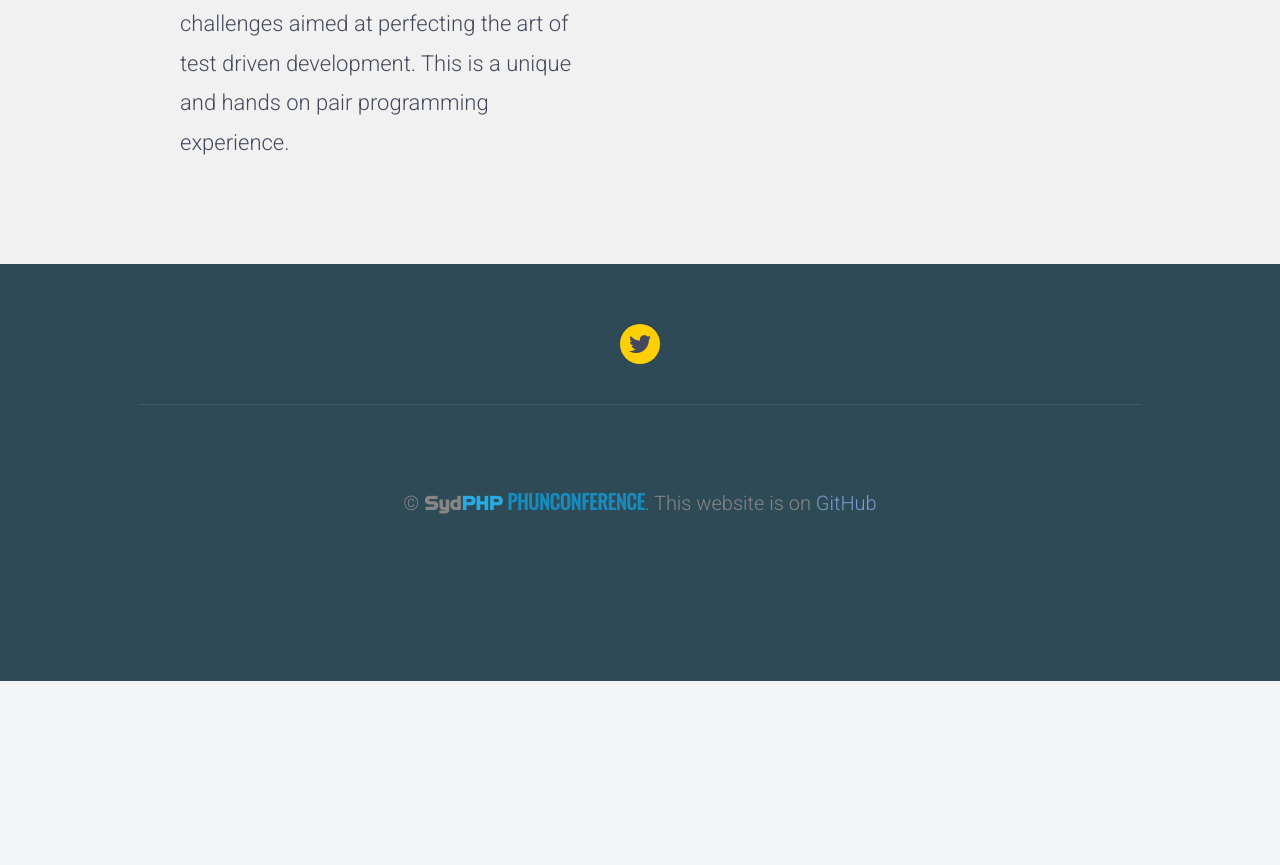
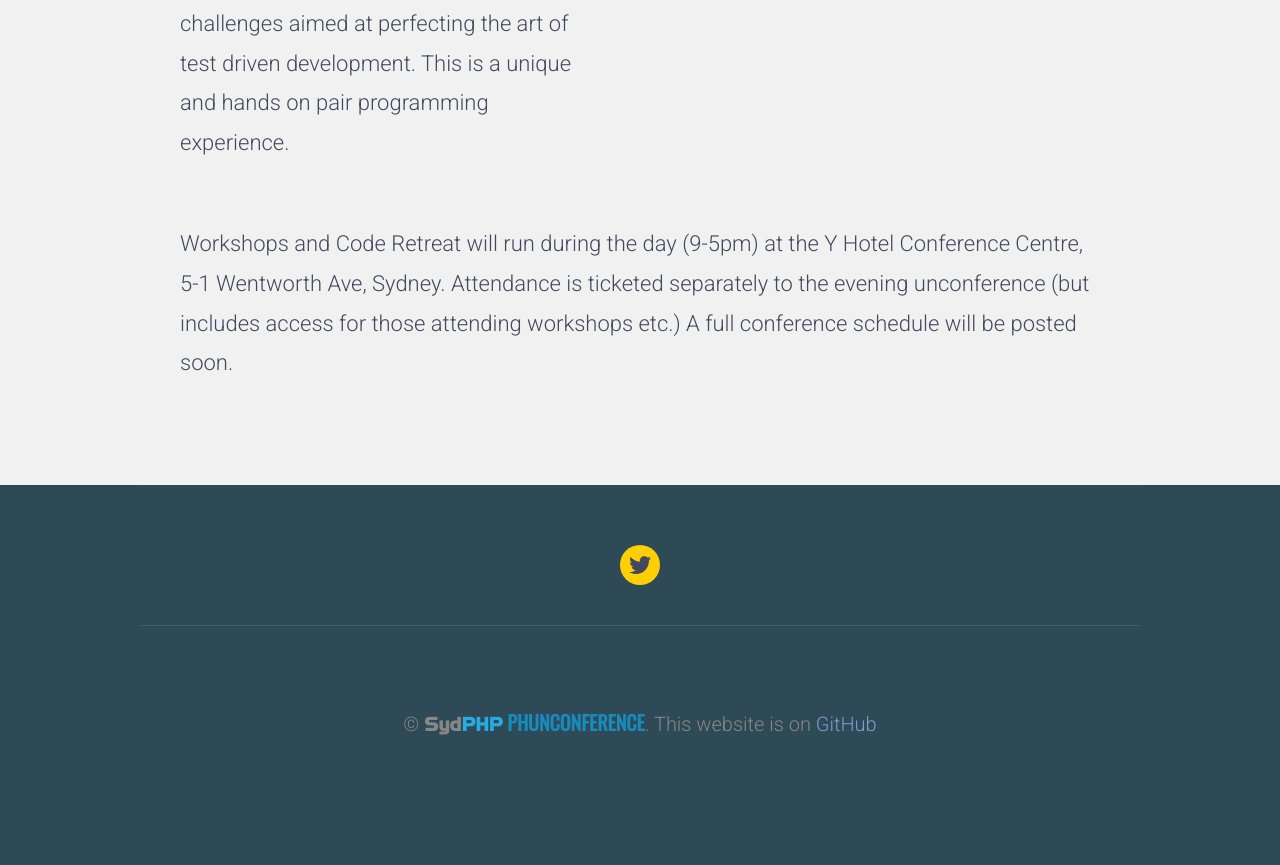
Before and after one commit to sydphp/phunconf.org, a PHP site: page /whats-on in a window 1280 px wide. Shown: the part 1693-2558 px from the top of the page. Before the commit the page ends 2374 px from the top, so only its background shows below. Run offline with PHP 8.4, Linux system fonts and the light colour scheme.

Commit message:
Added the Y hotel address to the whats-on page.

```diff
--- a/pages/whats-on.phtml
+++ b/pages/whats-on.phtml
@@ -53,6 +53,7 @@
                 </div>
             </section>
 
+
             <section class="4u" style="margin-top: 50px;">
 
                 <span class="image tall">
@@ -68,6 +69,16 @@
                 </span>
 
             </section>
+
+            <section ckass="12u">
+                <div class="content">
+                    <p>
+                        Workshops and Code Retreat will run during the day (9-5pm) at the Y Hotel Conference Centre, 5-1 Wentworth Ave, Sydney.
+                        Attendance is ticketed separately to the evening unconference (but includes access for those attending workshops etc.)
+                        A full conference schedule will be posted soon.
+                    </p>
+                </div>
+            </section>
         </div>
     </div>
 </div>
```
